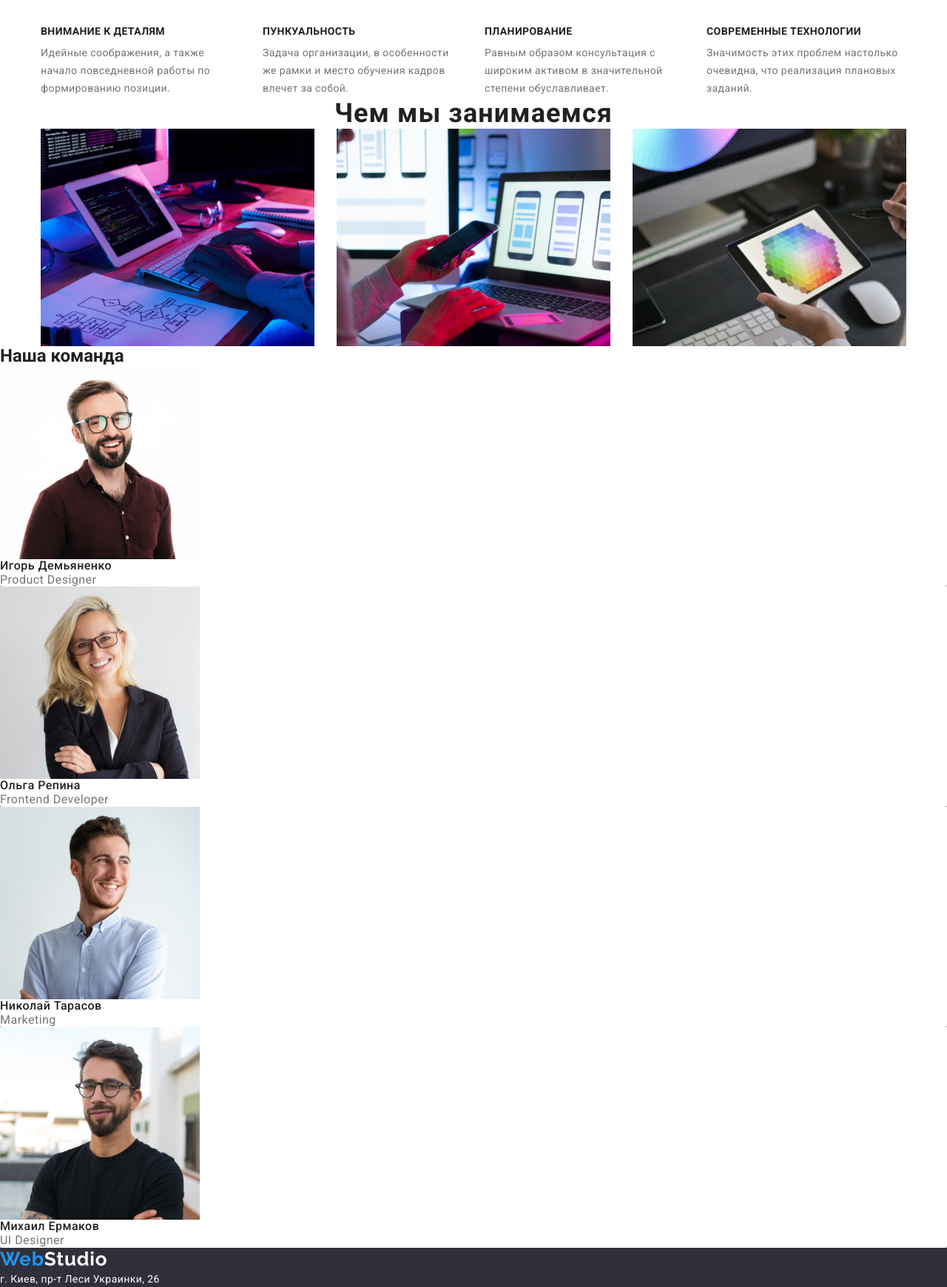
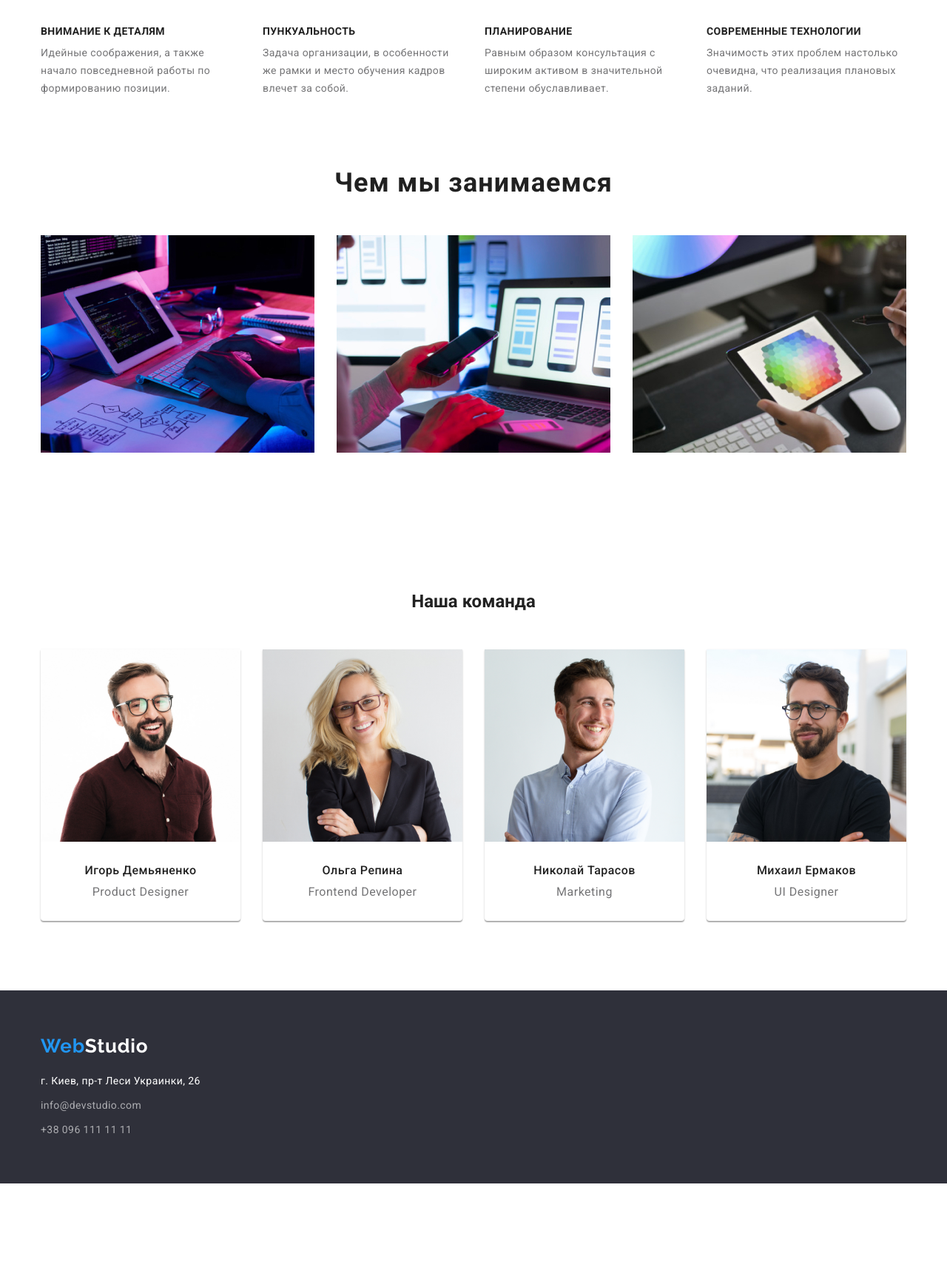
Before and after one commit to vladislav-kulachko/goit-markup-hw-03, a plain HTML site: page index.html in a window 1280 px wide. Shown: the part 740-2480 px from the top of the page at 74% size. After the commit the page ends 2340 px from the top, so only its background shows below. Drawn offline with nearby package versions, Linux system fonts and the light colour scheme.

Commit message:
завершает геометрию страницы "Студия"

```diff
--- a/css/styles.css
+++ b/css/styles.css
@@ -37,6 +37,8 @@ img {
   font-size: 14px;
   line-height: 1.143;
   letter-spacing: 0.02em;
+}
+.header .container {
   display: flex;
   align-items: center;
 }
@@ -134,6 +136,7 @@ img {
   display: inline-block;
 }
 .advantage {
+  margin-bottom: 94px;
 }
 .advantage-list {
   display: flex;
@@ -160,21 +163,32 @@ img {
   color: var(--secondary-black-color);
   /* height: 75px; */
 }
+.work {
+  margin-bottom: 94px;
+}
 .work-header {
   font-weight: 700;
   font-size: 36px;
   line-height: 1.167;
   text-align: center;
   letter-spacing: 0.03em;
+  margin-bottom: 50px;
 }
 .work-list {
   display: flex;
   justify-content: space-between;
+  align-items: center;
   list-style: none;
-  width: 1170px;
+}
+.team-header {
+  text-align: center;
+  padding-top: 94px;
+  margin-bottom: 50px;
 }
 .team-list {
   list-style: none;
+  display: flex;
+  padding-bottom: 94px;
 }
 .staff-card {
   background: var(--white-color);
@@ -182,11 +196,19 @@ img {
     0px 2px 1px rgba(0, 0, 0, 0.2);
   border-radius: 0px 0px 4px 4px;
 }
+.staff-card:not(:last-child) {
+  margin-right: 30px;
+}
+.img-staff {
+  margin-bottom: 30px;
+}
 .staff-name {
   font-weight: 500;
   font-size: 16px;
   line-height: 1.185;
   letter-spacing: 0.03em;
+  text-align: center;
+  margin-bottom: 10px;
 }
 .staff-function {
   font-size: 16px;
@@ -194,6 +216,8 @@ img {
   letter-spacing: 0.03em;
   font-weight: 400;
   color: var(--secondary-black-color);
+  text-align: center;
+  margin-bottom: 30px;
 }
 .footer {
   background-color: #2f303a;
@@ -206,6 +230,9 @@ img {
   letter-spacing: 0.03em;
   color: var(--white-color);
   text-decoration: none;
+  display: block;
+  padding-top: 60px ;
+  margin-bottom: 20px;
 }
 .address-footer {
   font-style: inherit;
@@ -213,10 +240,12 @@ img {
   font-size: 14px;
   line-height: 1.714;
   letter-spacing: 0.03em;
+  padding-bottom: 60px;
 }
 .address-list {
   list-style: none;
 }
+.address-item:not(:last-child){margin-bottom: 9px;}
 .physical-address-link {
   text-decoration: none;
   color: var(--white-color);
--- a/index.html
+++ b/index.html
@@ -19,7 +19,8 @@
 
 <body>
   <!-- навигация и контактные данные -->
-  <header class="header container">
+  <header class="header ">
+    <div class="container">
       <nav class="navigation">
         <ul class="navigation-list">
           <li class="logo-item"><a class="logo-head" href="./index.html" title="Возврат на главную страницу"><span
@@ -36,6 +37,7 @@
         </li>
         <li class="header-phone-item"><a class="header-phone-link" href="tel:+380961111111">+38 096 111 11 11</a></li>
       </ul>
+    </div>
   </header>
 
   <main>
@@ -47,7 +49,8 @@
       </div>
     </section>
     <!-- описание преимуществ -->
-    <section class="advantage container">
+    <section class="advantage">
+      <div class="container">
         <h2 style="display:none;">Наши достоинства, качества, умения</h2>
         <ul class="advantage-list">
           <li class="advantage-item">
@@ -79,9 +82,11 @@
             </p>
           </li>
         </ul>
+      </div>
     </section>
     <!-- виды деятельности -->
-    <section class="work container">
+    <section class="work">
+      <div class="container">
         <h2 class="work-header">Чем мы занимаемся</h2>
         <ul class="work-list">
           <li>
@@ -90,50 +95,56 @@
           <li><img src="img/img-2.jpg" width="370" alt="Мобильные приложения" /></li>
           <li><img src="img/img-3.jpg" width="370" alt="Дизайн" /></li>
         </ul>
+      </div>
     </section>
     <!-- информация о работниках -->
     <section class="team">
+      <div class="container">
         <h2 class="team-header">Наша команда</h2>
         <ul class="team-list">
           <li class="staff-card">
-          <img src="img/игорь-демьяненко.jpg" width="270" alt="игорь-демьяненко" />
+            <img class="img-staff" src="img/игорь-демьяненко.jpg" width="270" alt="игорь-демьяненко" />
             <h3 class="staff-name">Игорь Демьяненко</h3>
             <p class="staff-function">Product Designer</p>
           </li>
           <li class="staff-card">
-          <img src="img/ольга-репина.jpg" width="270" alt="ольга-репина" />
+            <img class="img-staff" src="img/ольга-репина.jpg" width="270" alt="ольга-репина" />
             <h3 class="staff-name">Ольга Репина</h3>
             <p class="staff-function">Frontend Developer</p>
           </li>
           <li class="staff-card">
-          <img src="img/николай-тарасов.jpg" width="270" alt="николай-тарасов" />
+            <img class="img-staff" src="img/николай-тарасов.jpg" width="270" alt="николай-тарасов" />
             <h3 class="staff-name">Николай Тарасов</h3>
             <p class="staff-function">Marketing</p>
           </li>
           <li class="staff-card">
-          <img src="img/михаил-ермаков.jpg" width="270" alt="михаил-ермаков" />
+            <img class="img-staff" src="img/михаил-ермаков.jpg" width="270" alt="михаил-ермаков" />
             <h3 class="staff-name">Михаил Ермаков</h3>
             <p class="staff-function">UI Designer</p>
           </li>
         </ul>
+      </div>
+
     </section>
   </main>
   <!-- адрес и контакты -->
   <footer class="footer">
+    <div class="container">
       <a class="logo-foot" href="./index.html" title="Возврат на главную страницу"><span
           class="logo-left">Web</span>Studio</a>
       <address class="address-footer">
         <ul class="address-list">
-        <li class="physical-address-item">
+          <li class="address-item">
             <a class="physical-address-link" href="https://goo.gl/maps/q2Yc8nwyEdXRSMvCA" target="blank">г. Киев, пр-т
               Леси Украинки, 26</a>
           </li>
-        <li class="footer-mail-item">
+          <li class="address-item">
             <a class="footer-mail-link" href="mailto:info@devstudio.com">info@devstudio.com</a>
           </li>
-        <li class="footer-phone-item"><a class="footer-phone-link" href="tel:+380961111111">+38 096 111 11 11</a></li>
+          <li class="address-item"><a class="footer-phone-link" href="tel:+380961111111">+38 096 111 11 11</a></li>
         </ul>
       </address>
+    </div>
   </footer>
 </body>
 
```
Lines whose indentation alone changed are shown as unchanged.
